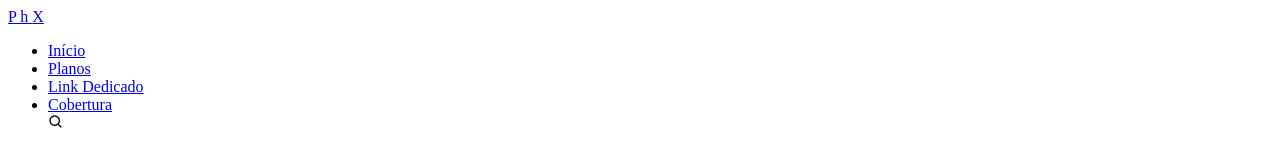
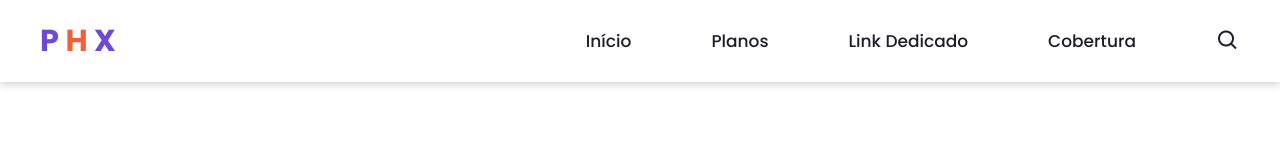
Before and after one commit to lmartns/Landing-page-phx, a plain HTML site: page index.html in a window 1280 px wide. Drawn offline with nearby package versions, Linux system fonts and the light colour scheme.

Commit message:
CssStart

```diff
--- a/index.html
+++ b/index.html
@@ -13,7 +13,7 @@
 <body>
     <header>
         <nav class="navigation">
-            <a href="#" class="logo">P <span>h </span>X </a>
+            <a href="#" class="logo">P <span>H </span>X </a>
             <ul class="nav-menu">
                 <li class="nav-item"><a href="#">Início</a></li>
                 <li class="nav-item"><a href="#">Planos</a></li>
--- a/style.css
+++ b/style.css
@@ -0,0 +1,86 @@
+@import url('https://fonts.googleapis.com/css2?family=Poppins:wght@300;400;500;600;700&display=swap');
+
+* {
+    margin: 0;
+    padding: 0;
+    box-sizing: border-box;
+    font-family: 'Poppins', sans-serif;
+    list-style: none;
+    text-decoration: none;
+
+}
+
+:root {
+    --purple: #6e48d6;
+    --orange: #F55F36;
+    --white: #fff;
+    --dark: #1e1c2a;
+}
+
+body {
+    color: var(--dark);
+    background: var(--white);
+}
+
+.navigation {
+    display: flex;
+    align-items: center;
+    justify-content: space-between;
+    padding: 18px 40px;
+    box-shadow: 0 0.1rem 0.5rem #ccc;
+    width: 100%;
+    background: var(--white);
+    transition: all 0.5s;
+}
+
+.navigation .logo {
+    color: var(--purple);
+    font-size: 1.9rem;
+    font-weight: 700;
+}
+
+.logo span {
+    color: var(--orange);
+}
+
+.navigation ul {
+    display: flex;
+    align-items: center;
+    gap: 5rem;
+}
+
+.navigation ul li a {
+    color: var(--dark);
+    font-size: 17px;
+    font-weight: 500;
+    transition: all 0.5s;
+}
+
+.navigation ul li a:hover {
+    color: var(--purple);
+}
+
+.navigation i {
+    cursor: pointer;
+    font-size: 1.5rem;
+}
+
+.menu {
+    cursor: pointer;
+    display: none;
+}
+
+.menu .bar {
+    display: block;
+    width: 28px;
+    height: 3px;
+    border-radius: 3px;
+    background: var(--dark);
+    margin: 5px auto;
+    transition: all 0.3s;
+}
+
+.menu .bar:nth-child(1),
+.menu .bar:nth-child(3) {
+    background: var(--orange);
+}
```
